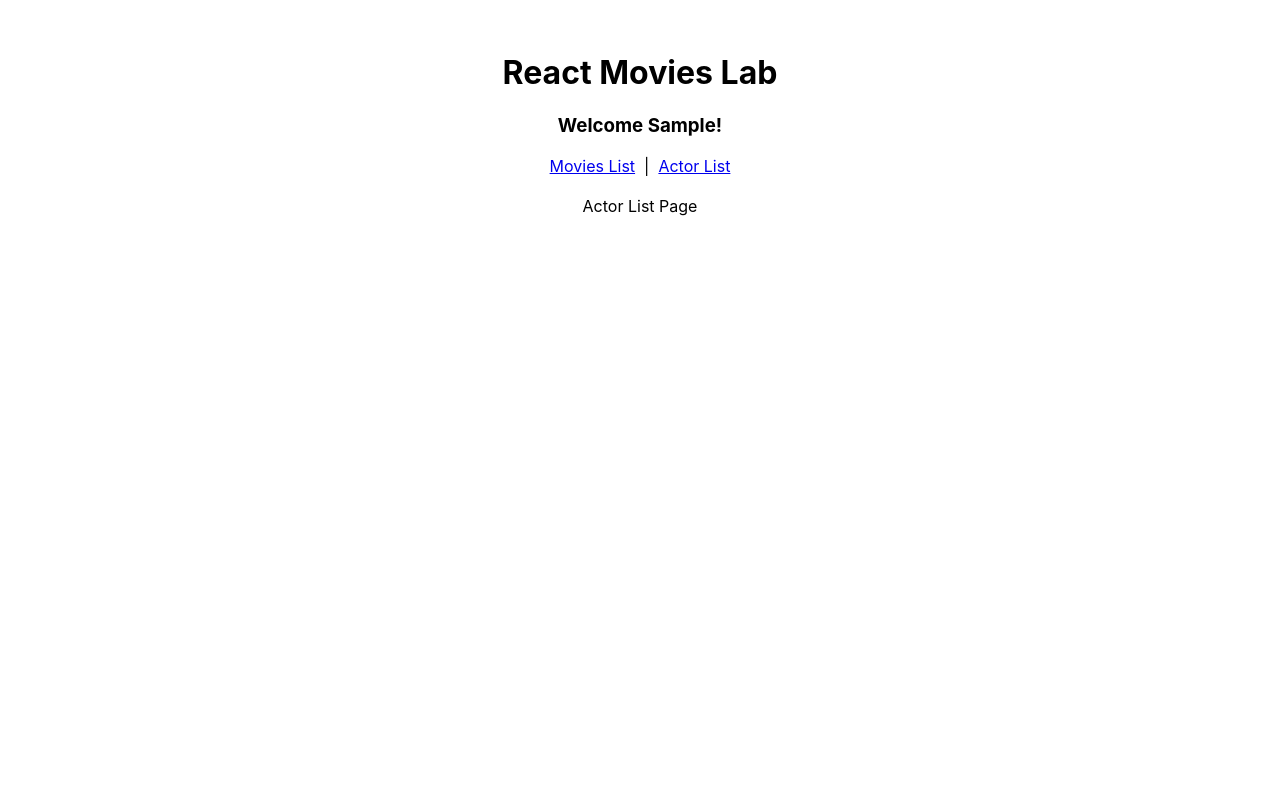
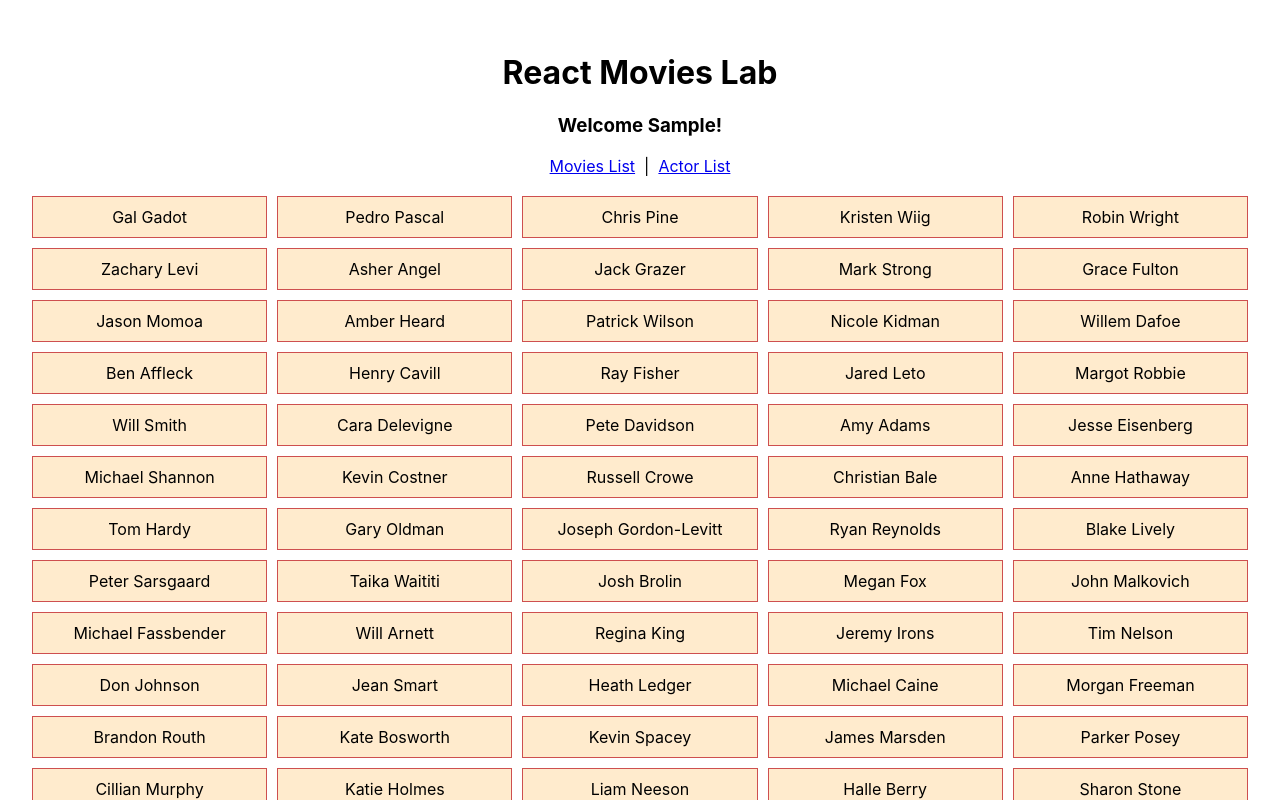
Before and after one commit to shaneyoung91/react-movies, a React app: page /actors in a window 1280 px wide. Both pictures are taken after typing "Sample" into the empty fields and a click on the button "Log In". Shown: the top 800 px of the page. Built offline with nearby package versions, Linux system fonts and the light colour scheme; the HTML template or start-up script is replaced by a standard one.

Commit message:
Lab Part 3 Complete

```diff
--- /dev/null
+++ b/src/components/ActorCard/ActorCard.css
@@ -0,0 +1,12 @@
+.ActorCard {
+    display: grid;
+    grid-template-columns: repeat(auto-fill, minmax(200px, 1fr));
+    gap: 10px;
+}
+
+.ActorCard > div {
+    border: 1px solid #ce4f4f;
+    padding: 10px;
+    text-align: center;
+    background-color: blanchedalmond;
+}
--- /dev/null
+++ b/src/components/ActorCard/ActorCard.jsx
@@ -0,0 +1,17 @@
+import './ActorCard.css';
+
+export default function ActorCard({ cast }) {
+    const castList = cast.flat();
+    const castSet = new Set(castList);
+    const actors = Array.from(castSet);
+
+    return (
+        <div className="ActorCard">
+            {actors.map((actor, index) => (
+                <div key={index}>
+                    {actor}
+                </div>
+            ))}
+        </div>
+    )
+}
--- a/src/pages/ActorListPage/ActorListPage.jsx
+++ b/src/pages/ActorListPage/ActorListPage.jsx
@@ -1,9 +1,13 @@
+import ActorCard from "../../components/ActorCard/ActorCard";
 
+export default function ActorListPage({ movies }) {
+    const cast = movies.map(movie => movie.cast);
 
-export default function ActorListPage() {
     return (
         <>
-            <div>Actor List Page</div>
+            <div>
+                <ActorCard cast={cast} />
+            </div>
         </>
     )
 }
--- a/src/pages/App/App.jsx
+++ b/src/pages/App/App.jsx
@@ -8,7 +8,6 @@ import MoviesListPage from '../MoviesListPage/MoviesListPage'
 import LoginPage from '../LoginPage/LoginPage'
 import NavBar from '../../components/NavBar/NavBar'
 import './App.css'
-
 
 export default function App() {
   const [user, setUser] = useState(null)
@@ -26,7 +25,7 @@ export default function App() {
           <Routes>
               <Route path="/" element={<MoviesListPage movies={movies} />} />
               <Route path="/movies/:movieName" element={<MovieDetailPage movies={movies} />} />
-              <Route path="/actors" element={<ActorListPage />} />
+              <Route path="/actors" element={<ActorListPage movies={movies}/>} />
           </Routes>
         </>
         :
```
